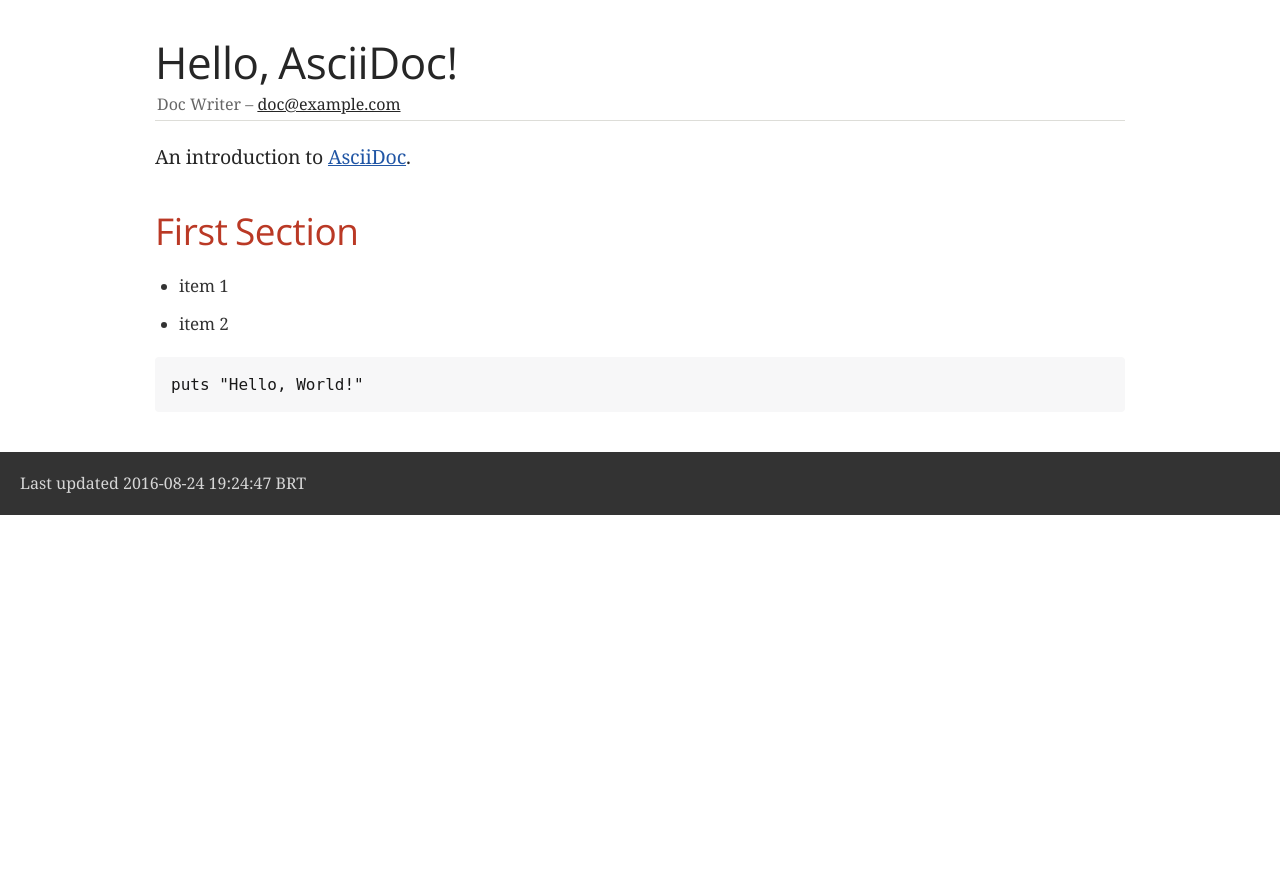
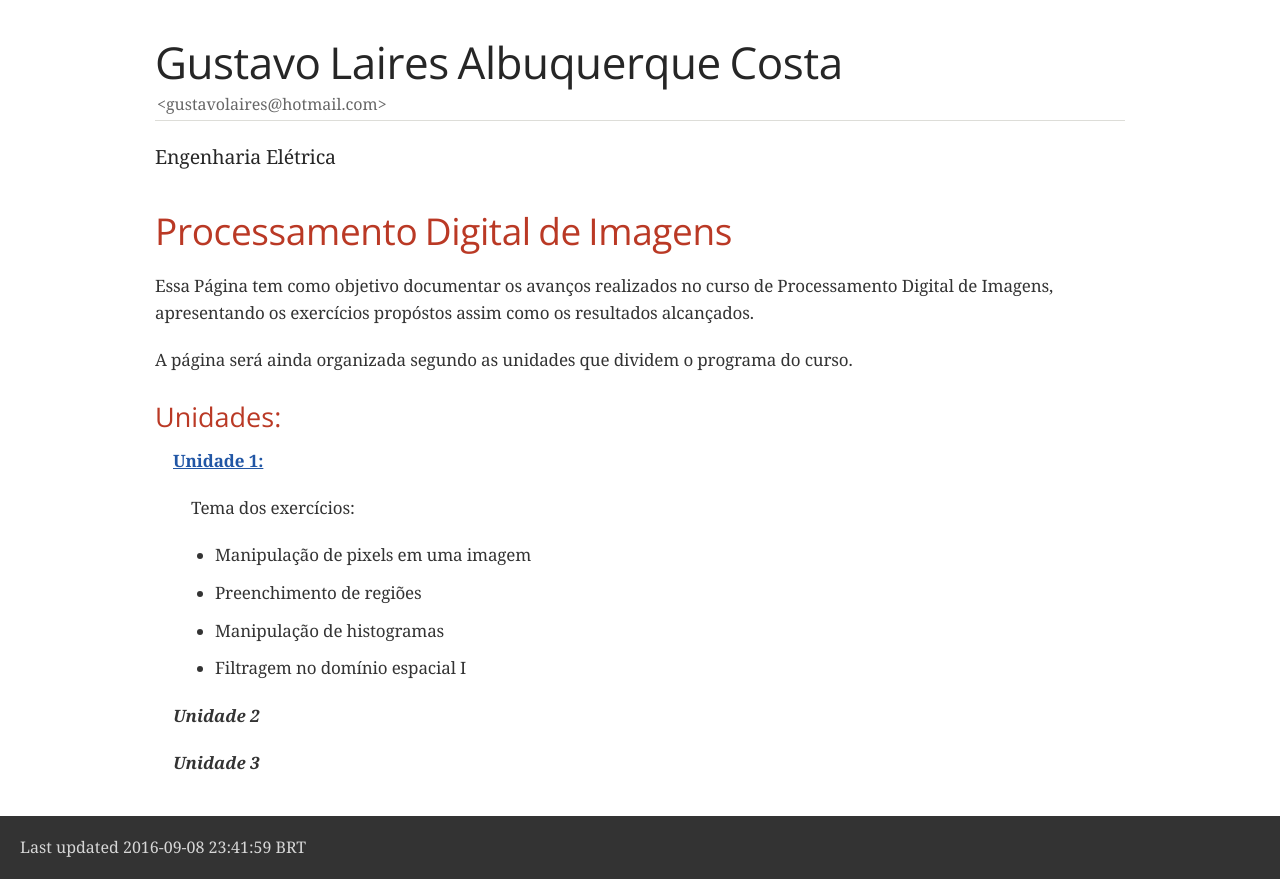
Before and after one commit to gustavolaires/gustavolaires.github.io, a plain HTML site: page index.html in a window 1280 px wide. Before the commit the page ends 800 px from the top, so only its background shows below. Drawn offline with nearby package versions, Linux system fonts and the light colour scheme; a web font is replaced by a local one.

Commit message:
Add files via upload

```diff
--- a/index.html
+++ b/index.html
@@ -5,8 +5,8 @@
 <!--[if IE]><meta http-equiv="X-UA-Compatible" content="IE=edge"><![endif]-->
 <meta name="viewport" content="width=device-width, initial-scale=1.0">
 <meta name="generator" content="Asciidoctor 1.5.4">
-<meta name="author" content="Doc Writer">
-<title>Hello, AsciiDoc!</title>
+<meta name="author" content="&lt;gustavolaires@hotmail.com&gt;">
+<title>Gustavo Laires Albuquerque Costa</title>
 <link rel="stylesheet" href="https://fonts.googleapis.com/css?family=Open+Sans:300,300italic,400,400italic,600,600italic%7CNoto+Serif:400,400italic,700,700italic%7CDroid+Sans+Mono:400,700">
 <style>
 /* Asciidoctor default stylesheet | MIT License | http://asciidoctor.org */
@@ -420,36 +420,69 @@ body.book #toc,body.book #preamble,body.book h1.sect0,body.book .sect1>h2{page-b
 </head>
 <body class="article">
 <div id="header">
-<h1>Hello, AsciiDoc!</h1>
+<h1>Gustavo Laires Albuquerque Costa</h1>
 <div class="details">
-<span id="author" class="author">Doc Writer</span><br>
-<span id="email" class="email"><a href="mailto:doc@example.com">doc@example.com</a></span><br>
+<span id="author" class="author">&lt;gustavolaires@hotmail.com&gt;</span><br>
 </div>
 </div>
 <div id="content">
 <div id="preamble">
 <div class="sectionbody">
 <div class="paragraph">
-<p>An introduction to <a href="http://asciidoc.org">AsciiDoc</a>.</p>
+<p>Engenharia Elétrica</p>
 </div>
 </div>
 </div>
 <div class="sect1">
-<h2 id="_first_section">First Section</h2>
+<h2 id="_processamento_digital_de_imagens">Processamento Digital de Imagens</h2>
 <div class="sectionbody">
+<div class="paragraph">
+<p>Essa Página tem como objetivo documentar os avanços realizados no curso de Processamento Digital de Imagens, apresentando os exercícios propóstos assim como os resultados alcançados.</p>
+</div>
+<div class="paragraph">
+<p>A página será ainda organizada segundo as unidades que dividem o programa do curso.</p>
+</div>
+<div class="sect2">
+<h3 id="_unidades">Unidades:</h3>
+<div class="dlist">
+<dl>
+<dt class="hdlist1"></dt>
+<dd>
+<p><strong><a href="http://gustavolaires.github.io/unidade1">Unidade 1:</a></strong></p>
+<div class="dlist">
+<dl>
+<dt class="hdlist1"></dt>
+<dd>
+<p>Tema dos exercícios:</p>
 <div class="ulist">
 <ul>
 <li>
-<p>item 1</p>
+<p>Manipulação de pixels em uma imagem</p>
 </li>
 <li>
-<p>item 2</p>
+<p>Preenchimento de regiões</p>
+</li>
+<li>
+<p>Manipulação de histogramas</p>
+</li>
+<li>
+<p>Filtragem no domínio espacial I</p>
 </li>
 </ul>
 </div>
-<div class="listingblock">
-<div class="content">
-<pre class="highlight"><code class="language-ruby" data-lang="ruby">puts "Hello, World!"</code></pre>
+</dd>
+</dl>
+</div>
+</dd>
+<dt class="hdlist1"></dt>
+<dd>
+<p><strong><em>Unidade 2</em></strong></p>
+</dd>
+<dt class="hdlist1"></dt>
+<dd>
+<p><strong><em>Unidade 3</em></strong></p>
+</dd>
+</dl>
 </div>
 </div>
 </div>
@@ -457,7 +490,7 @@ body.book #toc,body.book #preamble,body.book h1.sect0,body.book .sect1>h2{page-b
 </div>
 <div id="footer">
 <div id="footer-text">
-Last updated 2016-08-24 19:24:47 BRT
+Last updated 2016-09-08 23:41:59 BRT
 </div>
 </div>
 </body>
```
